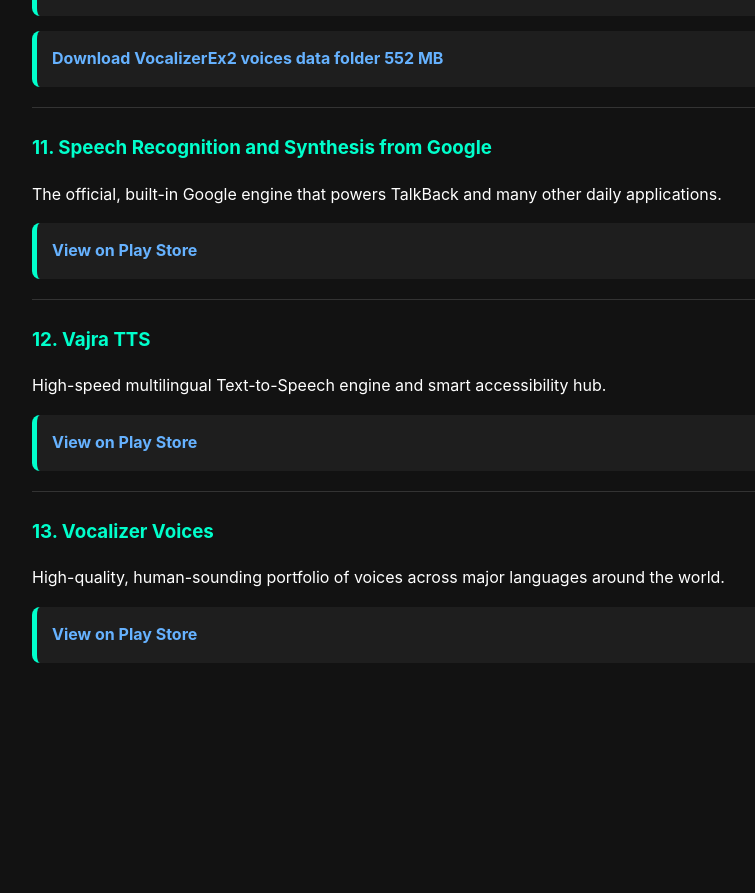
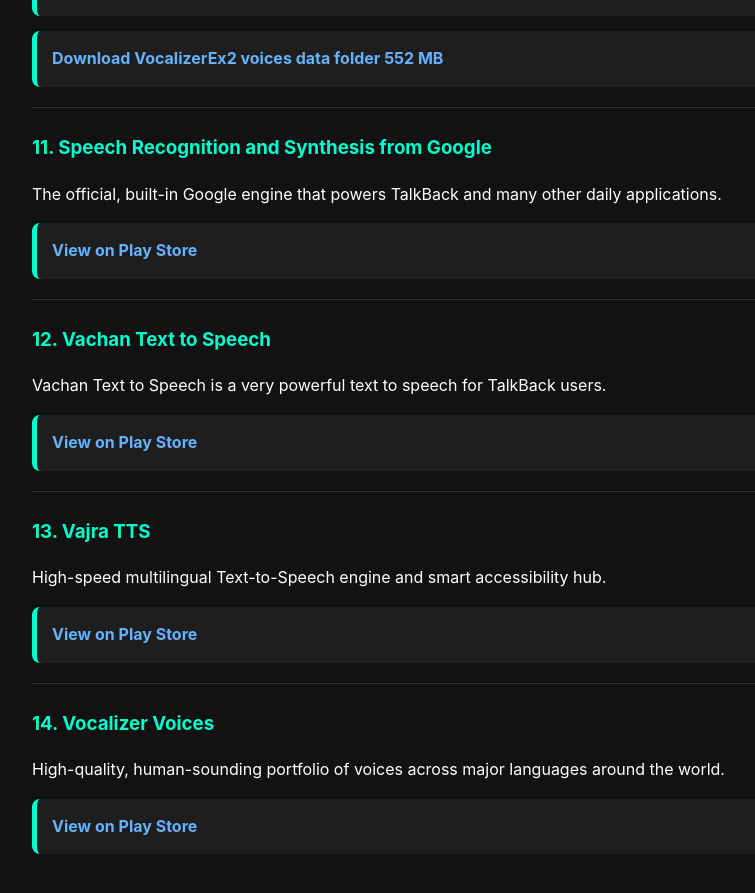
Before and after one commit to abhishekdey-hub/VisionPlay, a Jekyll site: the page built from tts/index.md, in a window 1280 px wide and 900 px high, scrolled down 3608 px. Shown: the top 893 px of the window, without its empty margins (208-963 px from the left). Built offline with Jekyll 4.4.1, drawn with Linux system fonts in a browser that asks for light colours; before the commit the page ends 4317 px from its top, so only the background shows below that; some of the changed text lies outside the part shown.

Commit message:
Update index.md

```diff
--- a/tts/index.md
+++ b/tts/index.md
@@ -2,7 +2,7 @@
 layout: default
 title: VisionPlay - Text-to-Speech (TTS)
 description: Download high-quality, natural-sounding text-to-speech voice engines for your screen readers.
-keywords: tts, text to speech, autotts, multitts, smartvoice, vajra tts, vocalizer, google tts, voice engine, VisionPlay
+keywords: tts, text to speech, autotts, multitts, smartvoice, vachan tts, vajra tts, vocalizer, google tts, voice engine, VisionPlay
 language: en
 ---
 
@@ -11,7 +11,7 @@
 
 Welcome to the TTS section. Here you can find and download natural-sounding text-to-speech voice engines to use with your screen readers.
 
-> **Total Available:** 13 TTS Engines
+> **Total Available:** 14 TTS Engines
 
 ---
 
@@ -111,14 +111,21 @@
 
 ---
 
-### 12. Vajra TTS
+### 12. Vachan Text to Speech
+Vachan Text to Speech is a very powerful text to speech for TalkBack users.
+
+* [View on Play Store](https://play.google.com/store/apps/details?id=com.vachantexttospeach)
+
+---
+
+### 13. Vajra TTS
 High-speed multilingual Text-to-Speech engine and smart accessibility hub.
 
 * [View on Play Store](https://play.google.com/store/apps/details?id=com.techassistantforblind.vajratts)
 
 ---
 
-### 13. Vocalizer Voices
+### 14. Vocalizer Voices
 High-quality, human-sounding portfolio of voices across major languages around the world.
 
 * [View on Play Store](https://play.google.com/store/apps/details?id=es.codefactory.vocalizertts)
```
